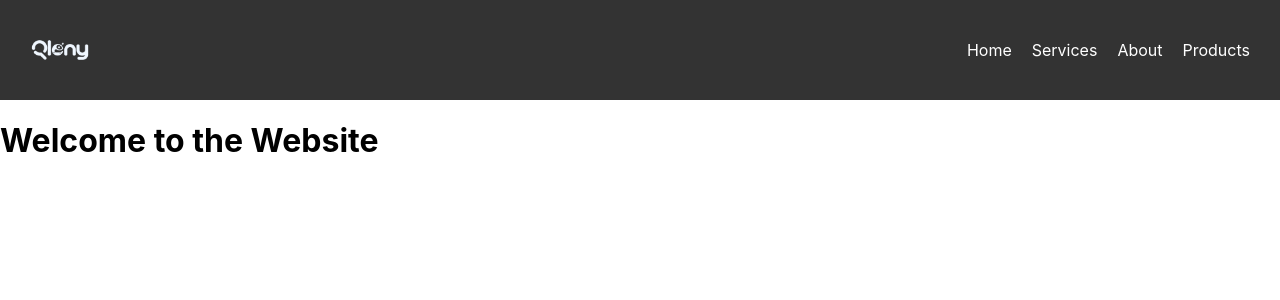
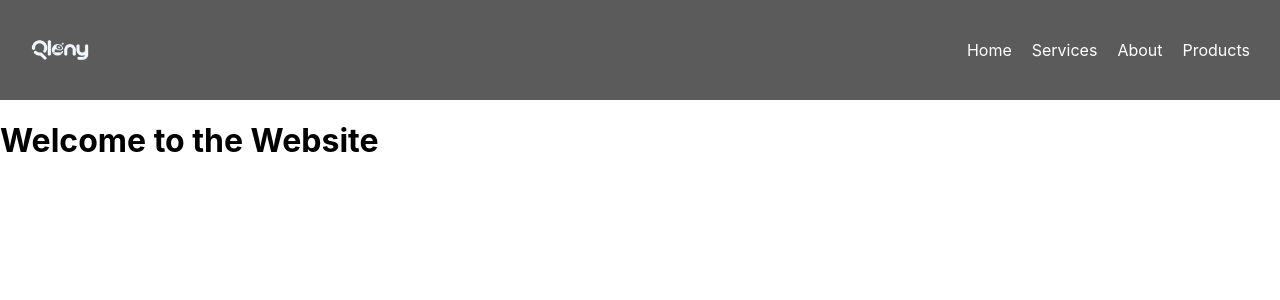
Before and after one commit to clyuu/Qlony, a React (Create React App) app in the folder my-app/: page / in a window 1280 px wide. Shown: the top 300 px of the page. Built offline with nearby package versions, Linux system fonts and the light colour scheme.

Commit message:
Describe your changes

```diff
--- a/my-app/src/Navbar.css
+++ b/my-app/src/Navbar.css
@@ -3,7 +3,7 @@
   justify-content: space-between;
   align-items: center;
   padding: 10px 20px;
-  background-color: #333;
+  background-color: rgba(51, 51, 51, 0.8); /* Semi-transparent black */
   color: white;
 }
 
```
